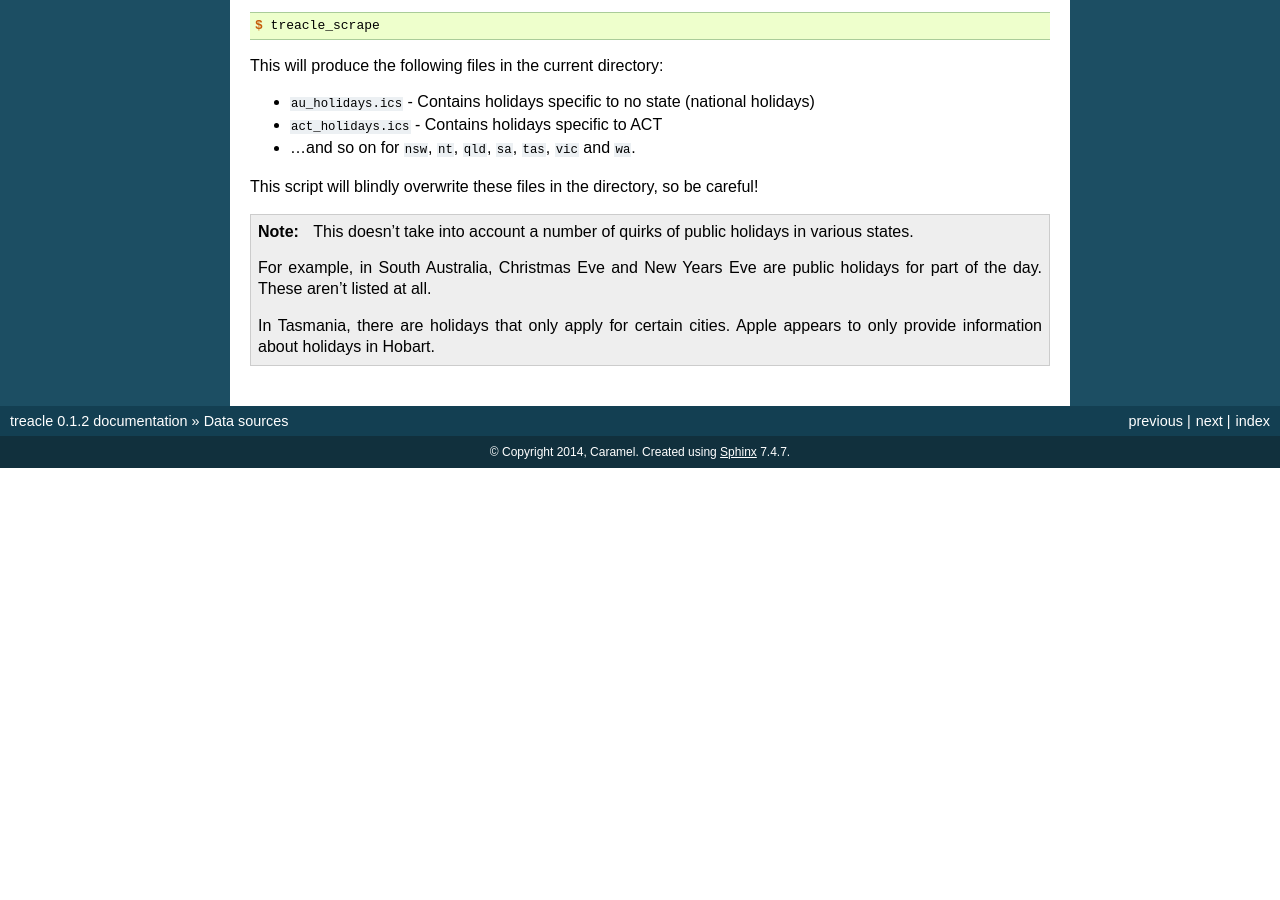
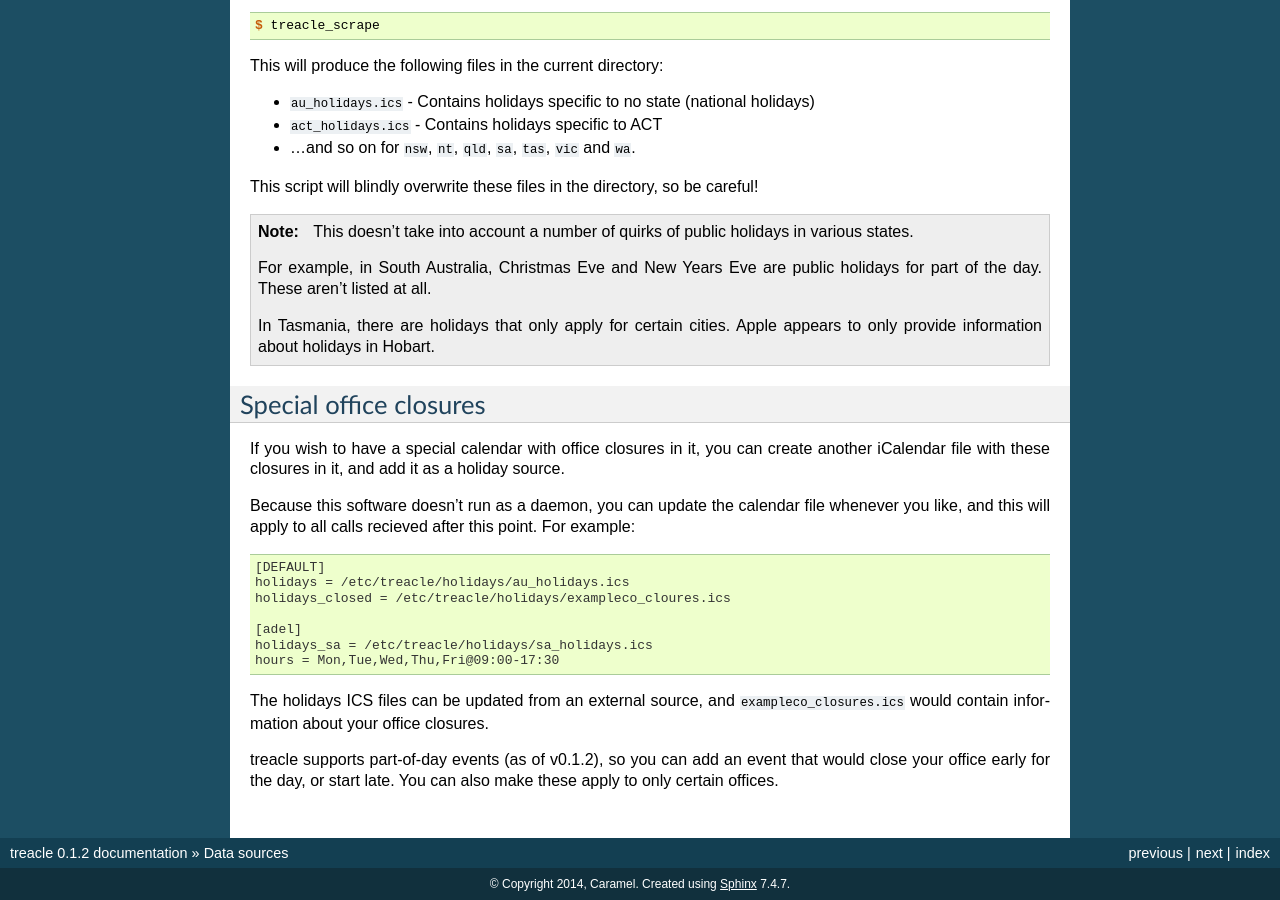
Before and after one commit to Caramel/treacle, a Sphinx documentation site: the page built from doc/source/datasources.rst, in a window 1280 px wide and 900 px high, scrolled down 689 px. Built offline with Sphinx 7.4.7, drawn with Linux system fonts in a browser that asks for light colours; before the commit the page ends 1157 px from its top, so only the background shows below that; some of the changed text lies outside the part shown.

Commit message:
Added notes about special closures

```diff
--- a/doc/source/datasources.rst
+++ b/doc/source/datasources.rst
@@ -11,6 +11,7 @@ All events inside of the iCalendar file are read using the `icalendar <https://p
 Events that don't have a direct, Olson timezone name on them won't carry timezone information.  In this case, ``treacle`` will make the events be interpreted in the timezone for the office being read (this includes those inherited from defaults).  If any calendar entry lands within a daylight savings transition point, if the time is ambiguous or non-existent, it is assumed to be within "standard" time.
 
 This applies even if there is ``VTIMEZONE`` information in the calendar file.  This is a `known issue in icalendar <https://github.com/collective/icalendar/issues/44>`_.
+
 
 Australian Holiday Data
 =======================
@@ -53,3 +54,23 @@ careful!
 	For example, in South Australia, Christmas Eve and New Years Eve are public holidays for part of the day.  These aren't listed at all.
 
 	In Tasmania, there are holidays that only apply for certain cities.  Apple appears to only provide information about holidays in Hobart.
+
+
+Special office closures
+=======================
+
+If you wish to have a special calendar with office closures in it, you can create another iCalendar file with these closures in it, and add it as a holiday source.
+
+Because this software doesn't run as a daemon, you can update the calendar file whenever you like, and this will apply to all calls recieved after this point.  For example::
+
+	[DEFAULT]
+	holidays = /etc/treacle/holidays/au_holidays.ics
+	holidays_closed = /etc/treacle/holidays/exampleco_cloures.ics
+
+	[adel]
+	holidays_sa = /etc/treacle/holidays/sa_holidays.ics
+	hours = Mon,Tue,Wed,Thu,Fri@09:00-17:30
+
+The holidays ICS files can be updated from an external source, and :file:`exampleco_closures.ics` would contain information about your office closures.
+
+treacle supports part-of-day events (as of v0.1.2), so you can add an event that would close your office early for the day, or start late.  You can also make these apply to only certain offices.
```
